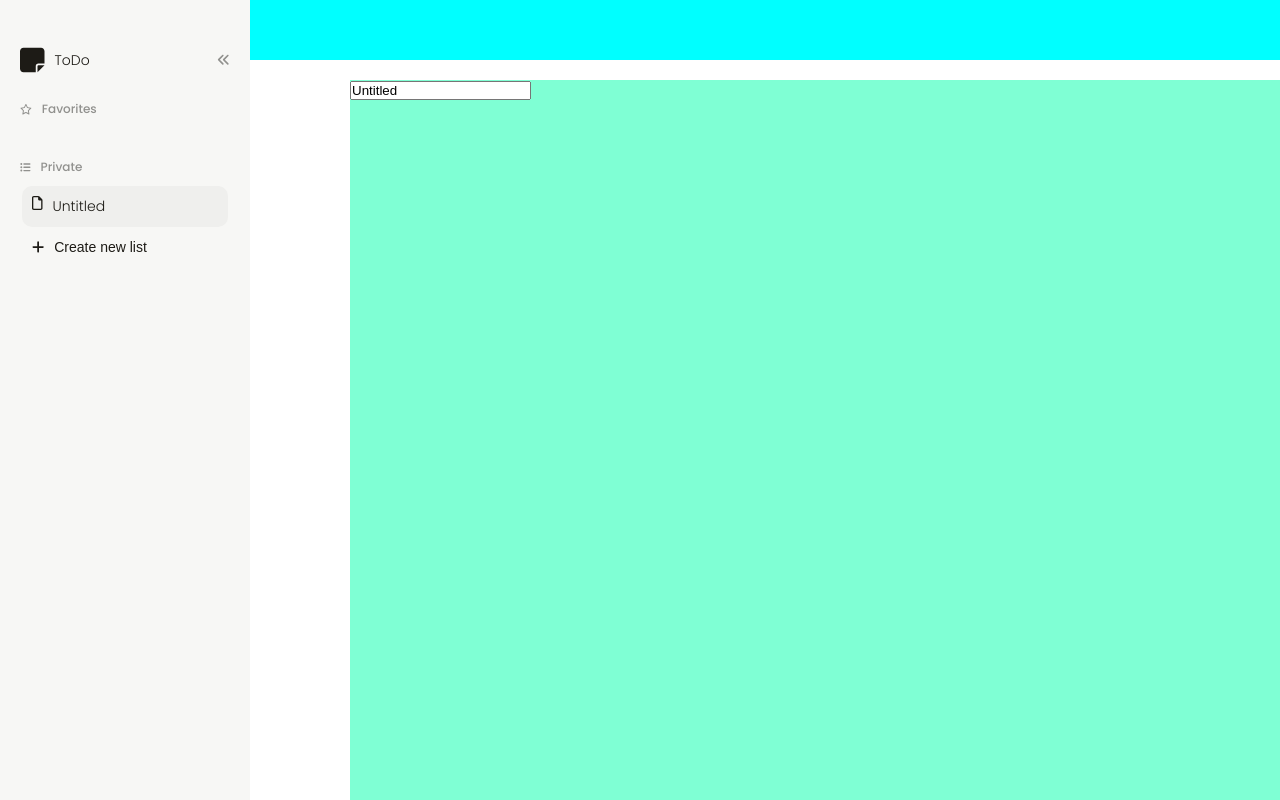
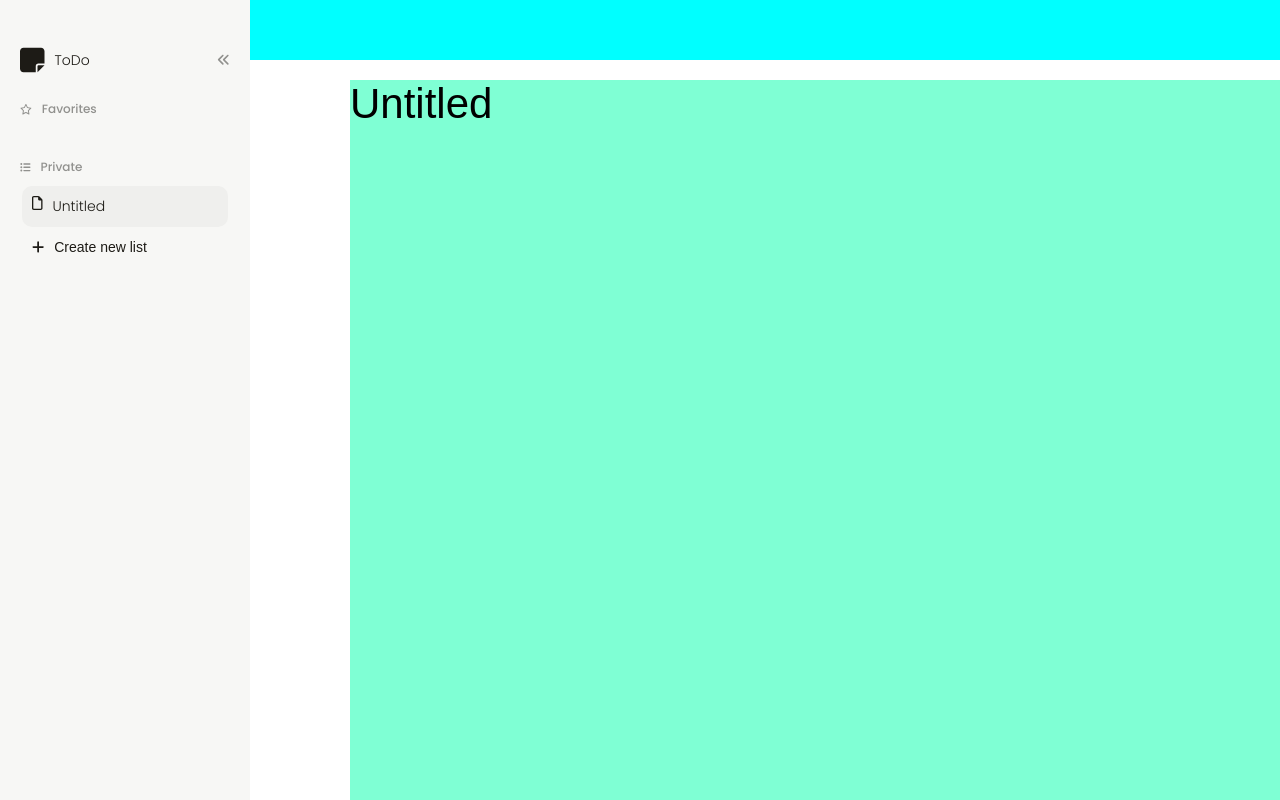
Before and after one commit to FemputerTech/TaskManager, a React (Create React App) app: page / in a window 1280 px wide. Both pictures are taken after a click on the button "Create new list". Built offline with nearby package versions, Linux system fonts and the light colour scheme.

Commit message:
changed the styling of the title input for the dashboard

```diff
--- a/src/components/Dashboard/Dashboard.js
+++ b/src/components/Dashboard/Dashboard.js
@@ -10,10 +10,11 @@ function Dashboard({ list, updateListTitle }) {
     <div className="dashboard">
       {list ? (
         <input
+          className="dashboard-title"
           type="text"
           value={list.title}
           onChange={handleOnChange}
-          placeholder="Enter list title"
+          placeholder="Untitled"
         />
       ) : (
         <p>Select a list from the sidebar or create a new one</p>
--- a/src/styles/Dashboard/Dashboard.css
+++ b/src/styles/Dashboard/Dashboard.css
@@ -1 +1,10 @@
 /* ****************** Dashboard ****************** */
+.dashboard-title {
+  background-color: transparent;
+  border: none;
+  font-size: 3em;
+}
+
+.dashboard-title:focus {
+  outline: none;
+}
```
